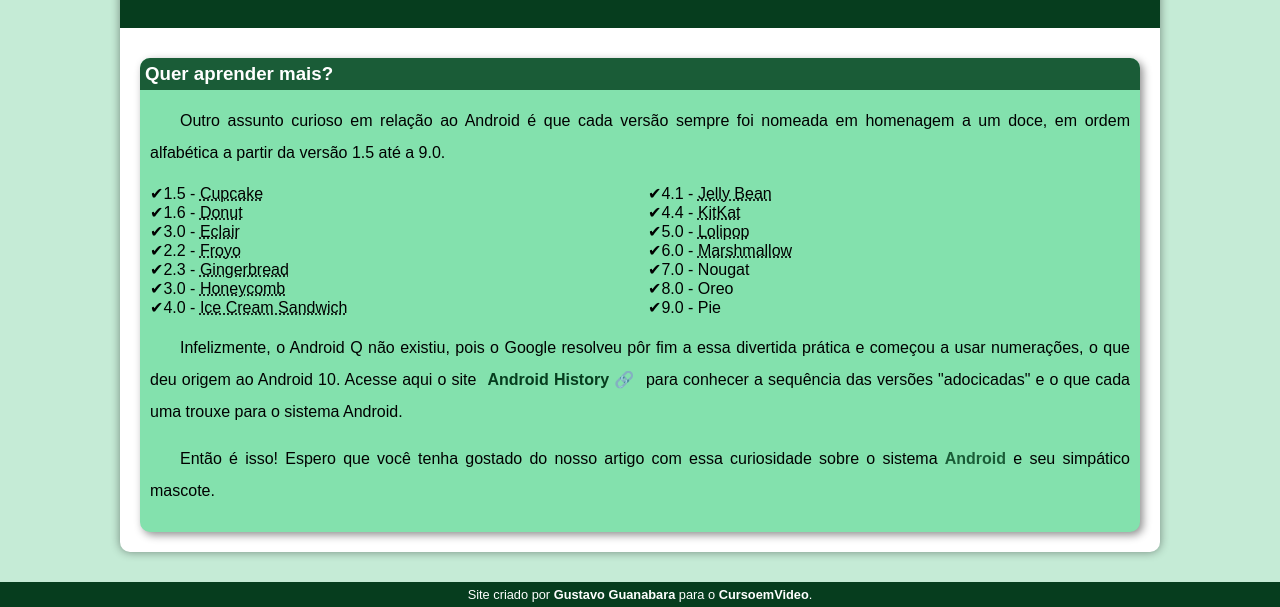
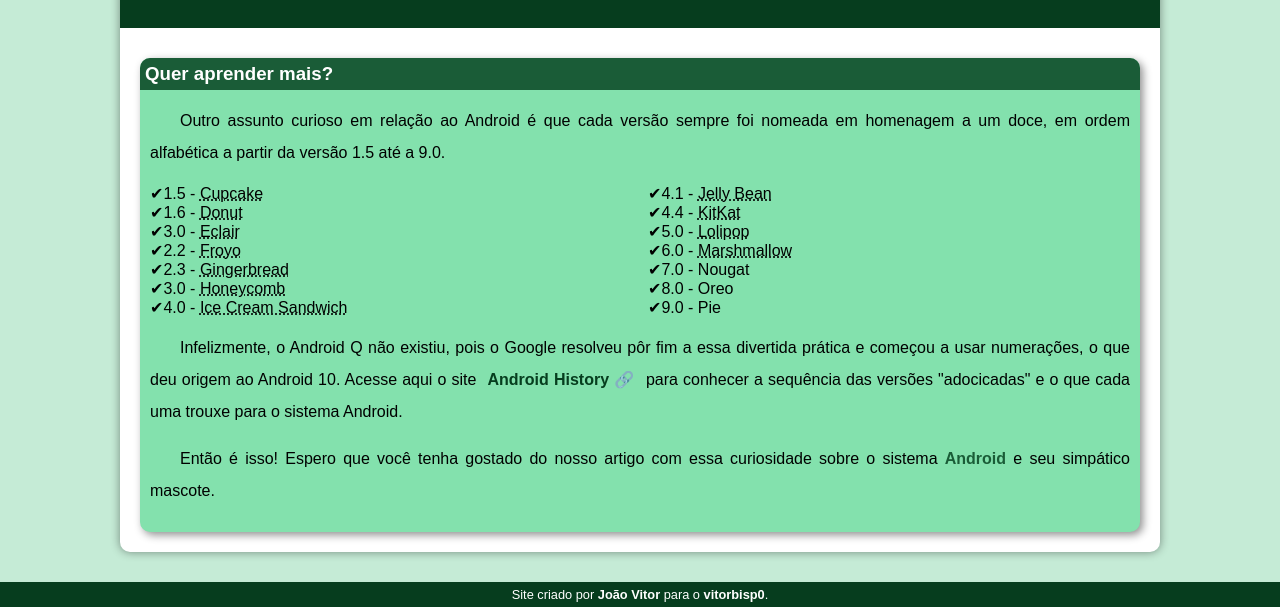
Before and after one commit to vitorbisp0/projeto-android, a plain HTML site: page index.html in a window 1280 px wide. Shown: the part 2375-2982 px from the top of the page. Drawn offline with Linux system fonts and the light colour scheme.

Commit message:
Update index.html

```diff
--- a/index.html
+++ b/index.html
@@ -79,6 +79,6 @@
       </aside>
     </article>
    </main>
-   <footer>Site criado por <a href="https://gustavoguanabara.github.io/" target="_blank">Gustavo Guanabara</a> para o <a href="http://www.youtube.com/c/CursoemV%C3%ADdeo" target="_blank">CursoemVideo</a>.</footer>
+   <footer>Site criado por <a href="https://gustavoguanabara.github.io/" target="_blank">João Vitor</a> para o <a href="http://www.youtube.com/c/CursoemV%C3%ADdeo" target="_blank">vitorbisp0</a>.</footer>
 </body>
 </html>
```
